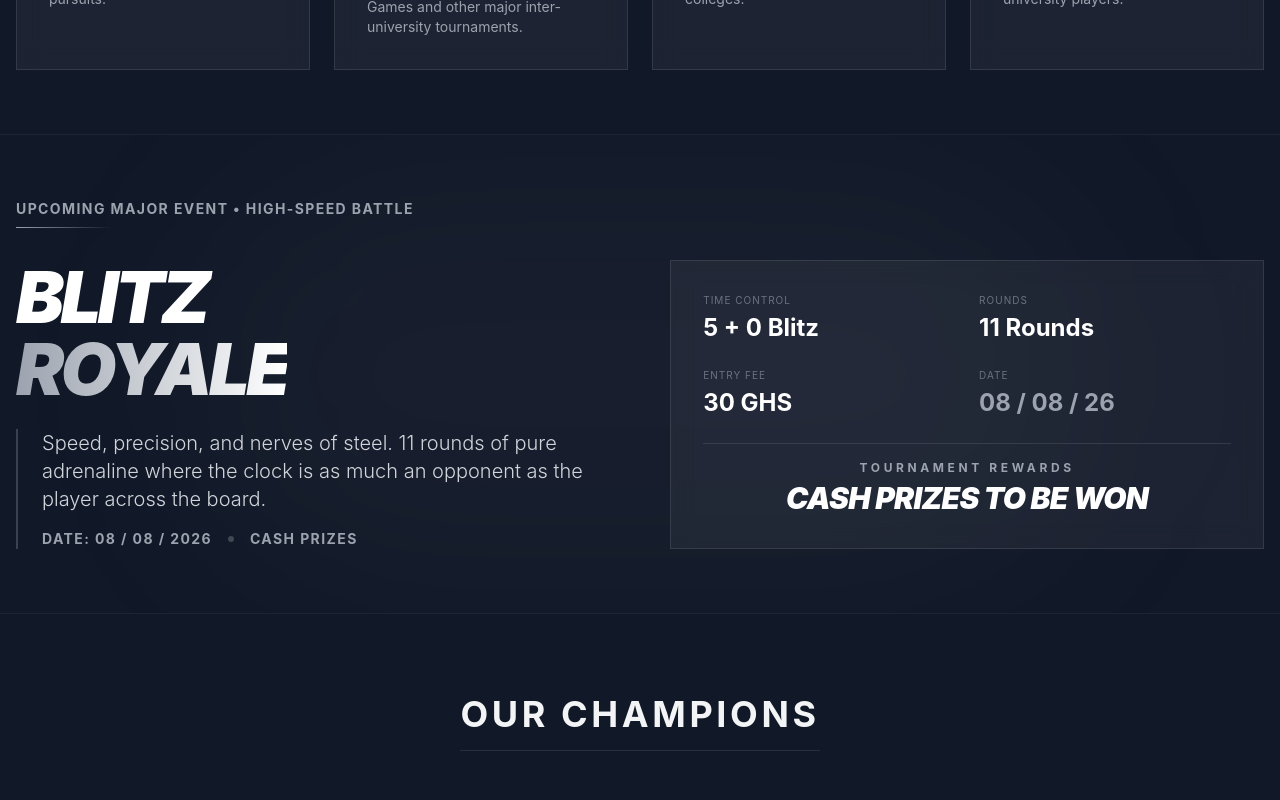
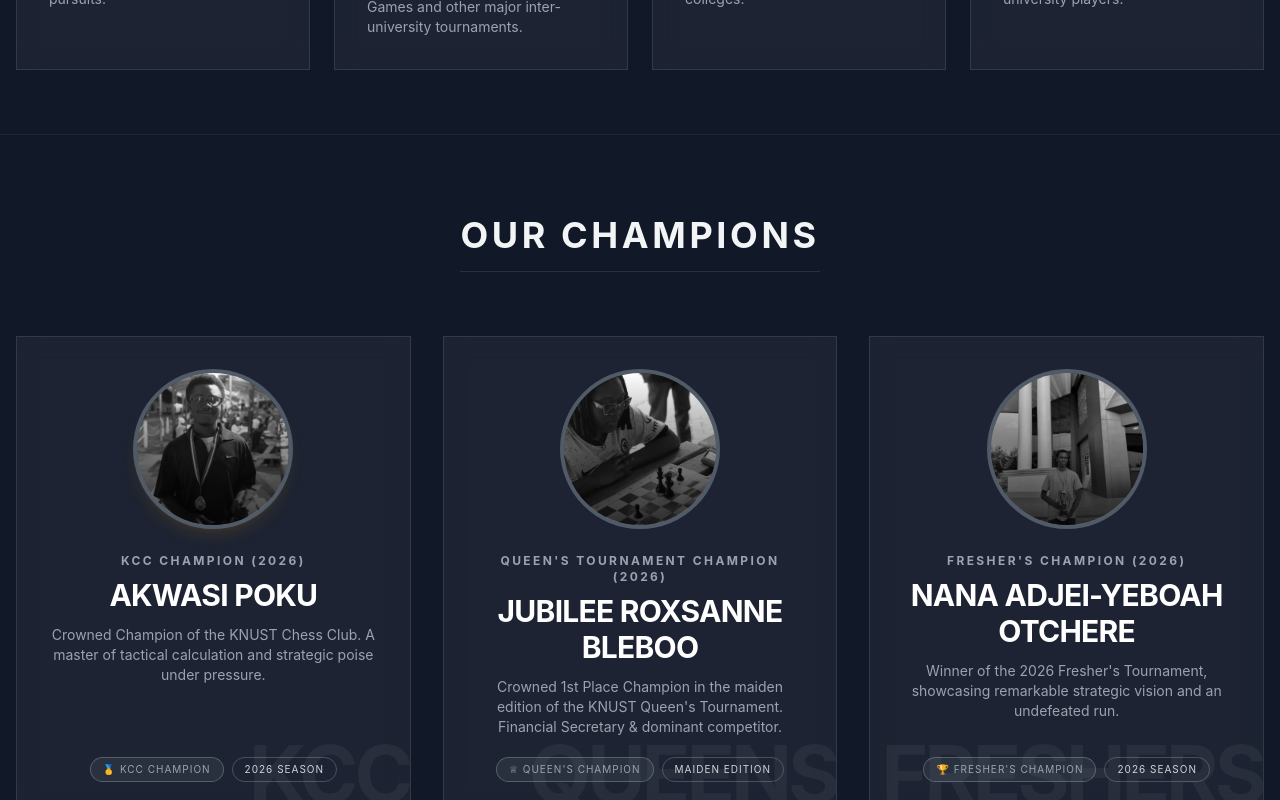
Before and after one commit to ALpatson/knust_chess_website, a React (Vite) app: page / in a window 1280 px wide. Shown: the part 1520-2320 px from the top of the page. Built offline with nearby package versions, Linux system fonts and the light colour scheme.

Commit message:
Remove Blitz Royale section from Events and Home pages

```diff
--- a/src/pages/Events.jsx
+++ b/src/pages/Events.jsx
@@ -97,61 +97,8 @@
       </div>
 
 
-      {/* Blitz Royale Section */}
+      {/* KNUST Online Cup Chess Tournament */}
       <div className="mb-12 relative overflow-hidden py-8">
-        <div className="absolute top-1/2 left-1/2 -translate-x-1/2 -translate-y-1/2 w-full max-w-5xl h-[300px] bg-chess-accent/5 blur-[120px] pointer-events-none" />
-
-        <div className="flex flex-col mb-6 relative z-10">
-          <h2 className="text-sm font-bold tracking-widest uppercase text-chess-accent mb-2">High-Speed Battle</h2>
-          <div className="h-px w-24 bg-gradient-to-r from-chess-accent to-transparent" />
-        </div>
-
-        <div className="flex flex-col lg:flex-row items-center gap-12 lg:gap-20 relative z-10">
-          <div className="flex-1">
-             <h3 className="text-6xl md:text-8xl font-black uppercase italic tracking-tighter leading-none text-white mb-6">
-               Blitz<br />
-               <span className="text-transparent bg-clip-text bg-gradient-to-r from-chess-accent to-white">Royale</span>
-             </h3>
-             <p className="text-xl text-gray-400 font-light max-w-xl">
-               Speed, precision, and nerves of steel. 11 rounds of pure adrenaline where the clock is as much an opponent as the player across the board.
-             </p>
-          </div>
-
-          <div className="w-full lg:w-auto flex flex-col gap-4">
-             <div className="glass-panel p-8 border-l-4 border-chess-accent flex flex-col gap-6">
-                <div className="grid grid-cols-2 gap-8">
-                   <div>
-                      <span className="text-[10px] uppercase tracking-widest text-gray-500 block mb-1">Time Control</span>
-                      <span className="text-2xl font-bold text-white">5 + 0</span>
-                   </div>
-                   <div>
-                      <span className="text-[10px] uppercase tracking-widest text-gray-500 block mb-1">Rounds</span>
-                      <span className="text-2xl font-bold text-white">11 Rounds</span>
-                   </div>
-                   <div>
-                      <span className="text-[10px] uppercase tracking-widest text-gray-500 block mb-1">Entry Fee</span>
-                      <span className="text-2xl font-bold text-white">30 GHS</span>
-                   </div>
-                   <div>
-                      <span className="text-[10px] uppercase tracking-widest text-gray-500 block mb-1">Date</span>
-                      <span className="text-2xl font-bold text-white">08 / 08 / 26</span>
-                   </div>
-                   <div className="col-span-2 border-t border-white/5 pt-4">
-                      <span className="text-[10px] uppercase tracking-widest text-chess-accent font-bold block mb-1">Tournament Rewards</span>
-                      <span className="text-3xl font-black text-white italic tracking-tighter">CASH PRIZES</span>
-                   </div>
-                </div>
-                <div className="h-px bg-white/10" />
-                <div className="text-center">
-                   <span className="text-xs uppercase tracking-[0.4em] font-bold text-chess-accent">Prepare for the Storm</span>
-                </div>
-             </div>
-          </div>
-        </div>
-      </div>
-
-      {/* KNUST Online Cup Chess Tournament */}
-      <div className="mb-12 relative overflow-hidden py-8 border-t border-white/5">
         <div className="absolute top-1/2 left-1/2 -translate-x-1/2 -translate-y-1/2 w-full max-w-5xl h-[300px] bg-chess-accent/5 blur-[120px] pointer-events-none" />
 
         <div className="flex flex-col mb-6 relative z-10">
--- a/src/pages/Home.jsx
+++ b/src/pages/Home.jsx
@@ -212,67 +212,7 @@
         </div>
       </section>
 
-      {/* Upcoming Event Section - Blitz Royale */}
-      <section className="py-12 md:py-16 relative overflow-hidden border-b border-white/5">
-        {/* Subtle background glow */}
-        <div className="absolute top-1/2 left-1/2 -translate-x-1/2 -translate-y-1/2 w-full max-w-4xl h-[400px] bg-chess-accent/5 rounded-full blur-[100px] pointer-events-none" />
 
-        <div className="max-w-7xl mx-auto px-4 relative z-10">
-          <div className="flex flex-col mb-8">
-            <h2 className="text-xs sm:text-sm font-bold tracking-widest uppercase text-chess-accent mb-2">Upcoming Major Event • High-Speed Battle</h2>
-            <div className="h-px w-24 bg-gradient-to-r from-chess-accent to-transparent" />
-          </div>
-
-          <div className="flex flex-col lg:flex-row items-center justify-between gap-12 lg:gap-16">
-            {/* Details */}
-            <div className="lg:w-1/2 space-y-6">
-              <h3 className="text-5xl md:text-7xl font-black uppercase italic tracking-tighter leading-none text-white">
-                Blitz<br />
-                <span className="text-transparent bg-clip-text bg-gradient-to-r from-chess-accent to-white">Royale</span>
-              </h3>
-
-              <div className="pl-6 border-l-2 border-chess-accent/30 space-y-4">
-                <p className="text-lg md:text-xl text-gray-300 font-light leading-relaxed">
-                  Speed, precision, and nerves of steel. 11 rounds of pure adrenaline where the clock is as much an opponent as the player across the board.
-                </p>
-                <div className="flex flex-wrap items-center gap-4 text-sm text-chess-accent uppercase tracking-widest font-bold">
-                  <span>Date: 08 / 08 / 2026</span>
-                  <span className="w-1.5 h-1.5 rounded-full bg-white/20" />
-                  <span>Cash Prizes</span>
-                </div>
-              </div>
-
-            </div>
-
-            {/* Event Stats Card */}
-            <div className="lg:w-1/2 w-full glass-panel p-6 sm:p-8 border-l-4 border-chess-accent">
-              <div className="grid grid-cols-2 gap-6 border-b border-white/10 pb-6">
-                <div>
-                  <span className="text-[10px] uppercase tracking-widest text-gray-500 block mb-1">Time Control</span>
-                  <span className="text-xl sm:text-2xl font-bold text-white">5 + 0 Blitz</span>
-                </div>
-                <div>
-                  <span className="text-[10px] uppercase tracking-widest text-gray-500 block mb-1">Rounds</span>
-                  <span className="text-xl sm:text-2xl font-bold text-white">11 Rounds</span>
-                </div>
-                <div>
-                  <span className="text-[10px] uppercase tracking-widest text-gray-500 block mb-1">Entry Fee</span>
-                  <span className="text-xl sm:text-2xl font-bold text-white">30 GHS</span>
-                </div>
-                <div>
-                  <span className="text-[10px] uppercase tracking-widest text-gray-500 block mb-1">Date</span>
-                  <span className="text-xl sm:text-2xl font-bold text-chess-accent">08 / 08 / 26</span>
-                </div>
-              </div>
-              <div className="pt-4 text-center">
-                <span className="text-xs uppercase tracking-[0.3em] font-bold text-chess-accent block mb-1">Tournament Rewards</span>
-                <span className="text-2xl sm:text-3xl font-black text-white italic tracking-tight">CASH PRIZES TO BE WON</span>
-              </div>
-            </div>
-
-          </div>
-        </div>
-      </section>
 
       {/* Champions Section */}
       <section className="py-20 px-4 max-w-7xl mx-auto">
```
